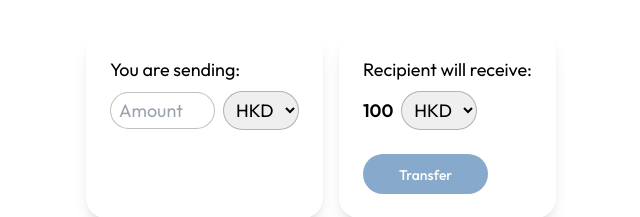
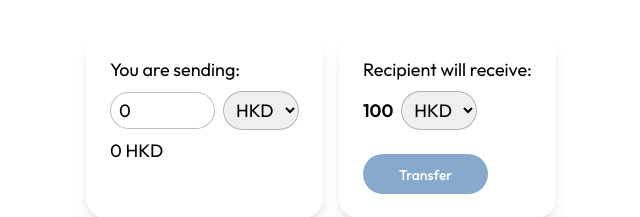
Before and after one commit to mpsb/chips, a Next.js app in the folder f-chips/: page / in a window 1280 px wide. Shown: the top 217 px of the page, without its empty margins (319-959 px from the left). Built offline with nearby package versions, Linux system fonts and the light colour scheme.

Commit message:
added state logic for input fields

```diff
--- a/f-chips/components/inputs/DropdownField.tsx
+++ b/f-chips/components/inputs/DropdownField.tsx
@@ -10,6 +10,7 @@ type SelectOption = {
 type SelectProps = {
   dropdownOptions: Array<SelectOption>;
   handleChange?: ChangeEventHandler;
+  value?: string | number;
   additionalProps?: string;
 };
 
@@ -18,6 +19,7 @@ const DropdownField: NextPage<SelectProps> = (props) => {
     <select
       className={`border-solid border border-quarter-black rounded-[20px] px-[8px] py-[6px] text-[14px] focus:outline-half-black transition-colors ease-in-out hover:border-half-black duration-300 ${props.additionalProps}`}
       onChange={props.handleChange}
+      value={props.value}
     >
       {props.dropdownOptions.map((e) => (
         <option key={`${e.value}-option`} value={e.value}>
--- a/f-chips/components/inputs/InputField.tsx
+++ b/f-chips/components/inputs/InputField.tsx
@@ -1,4 +1,5 @@
 import { NextPage } from "next";
+import { ChangeEventHandler } from "react";
 
 type InputNumberProps = {
   type: "number";
@@ -8,6 +9,8 @@ type InputNumberProps = {
 
 type InputProps = {
   placeholder: string;
+  handleChange?: ChangeEventHandler;
+  value?: string | number;
   additionalProps?: string;
 } & InputNumberProps;
 
@@ -19,6 +22,8 @@ const TextField: NextPage<InputProps> = (props) => {
       placeholder={props.placeholder}
       min={props.min}
       max={props.max}
+      onChange={props.handleChange}
+      value={props.value}
     />
   );
 };
--- a/f-chips/pages/index.tsx
+++ b/f-chips/pages/index.tsx
@@ -5,6 +5,7 @@ import PrimaryButton from "../components/buttons/PrimaryButton";
 import Flexbox from "../components/containers/Flexbox";
 import Large from "../components/text/Large";
 import DropdownField from "../components/inputs/DropdownField";
+import { useState, ChangeEvent } from "react";
 
 const testOptions = [
   { value: "HKD", label: "HKD" },
@@ -13,6 +14,17 @@ const testOptions = [
 ];
 
 const Home: NextPage = () => {
+  const [amount, setAmount] = useState(0);
+  const [currency, setCurrency] = useState("HKD");
+
+  const handleDropdownFieldChange = (event: ChangeEvent<HTMLInputElement>) => {
+    setCurrency(event.target.value);
+  };
+
+  const handleInputFieldChange = (event: ChangeEvent<HTMLInputElement>) => {
+    setAmount(Number(event.target.value));
+  };
+
   return (
     <Flexbox additionalProps="flex-row flex-wrap m-[32px] justify-center gap-[16px]">
       <Card>
@@ -21,12 +33,19 @@ const Home: NextPage = () => {
           placeholder="Amount"
           type="number"
           min="0.1"
+          handleChange={handleInputFieldChange}
+          value={amount}
           additionalProps="text-[18px] mr-[8px] mb-[8px]"
         />
         <DropdownField
           dropdownOptions={testOptions}
+          handleChange={handleDropdownFieldChange}
+          value={currency}
           additionalProps="text-[18px]"
         />
+        <Large>
+          {amount} {currency}
+        </Large>
       </Card>
       <Card>
         <Large additionalProps="pb-[8px]">Recipient will receive:</Large>
```
